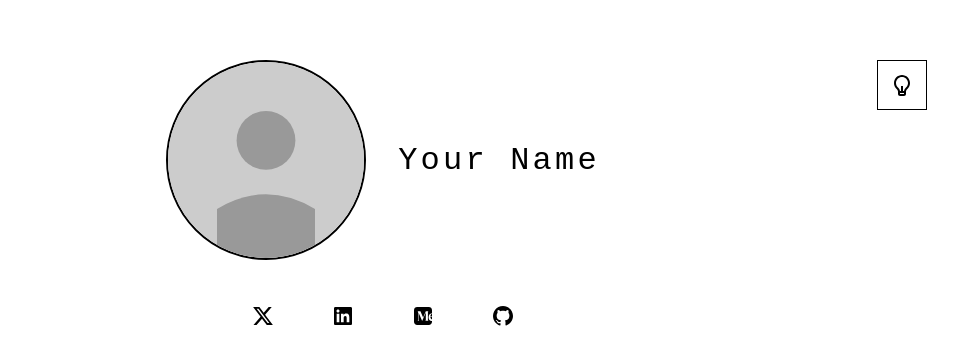
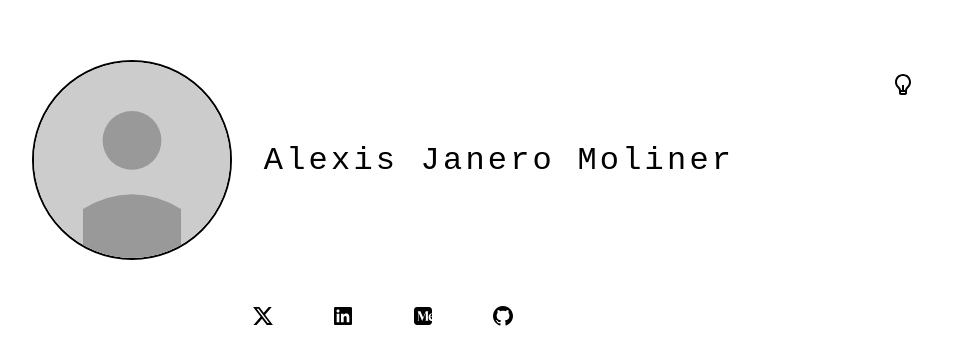
Before and after one commit to varn0/varno, a React (Vite) app: page / in a window 1280 px wide. Shown: the part 200-564 px from the top of the page, without its empty margins (257-1215 px from the left). Built offline with nearby package versions, Linux system fonts and the light colour scheme.

Commit message:
Update Portfolio component with new name and remove border from App styles for cleaner design.

```diff
--- a/src/components/Portfolio.tsx
+++ b/src/components/Portfolio.tsx
@@ -27,7 +27,7 @@ function Portfolio() {
             alt="Profile"
             className="profile-picture"
           />
-          <h1 className="name">Your Name</h1>
+          <h1 className="name">Alexis Janero Moliner</h1>
         </div>
         <div className="social-links">
           <a
--- a/src/styles/App.css
+++ b/src/styles/App.css
@@ -49,7 +49,7 @@ body {
   top: 2rem;
   right: 2rem;
   background: none;
-  border: 1px solid var(--border-color);
+  border: none;
   color: var(--text-color);
   cursor: pointer;
   padding: 0.75rem;
```
